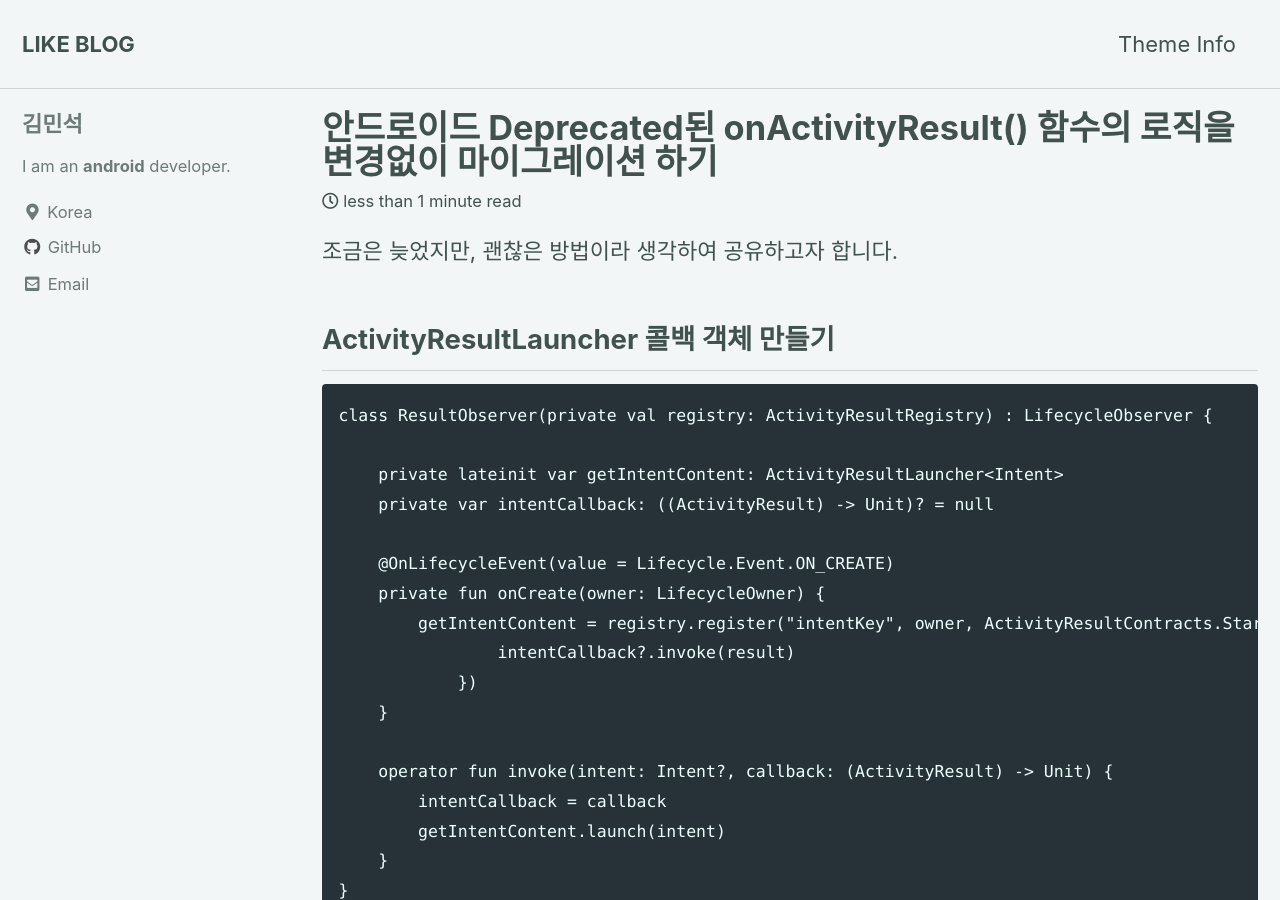
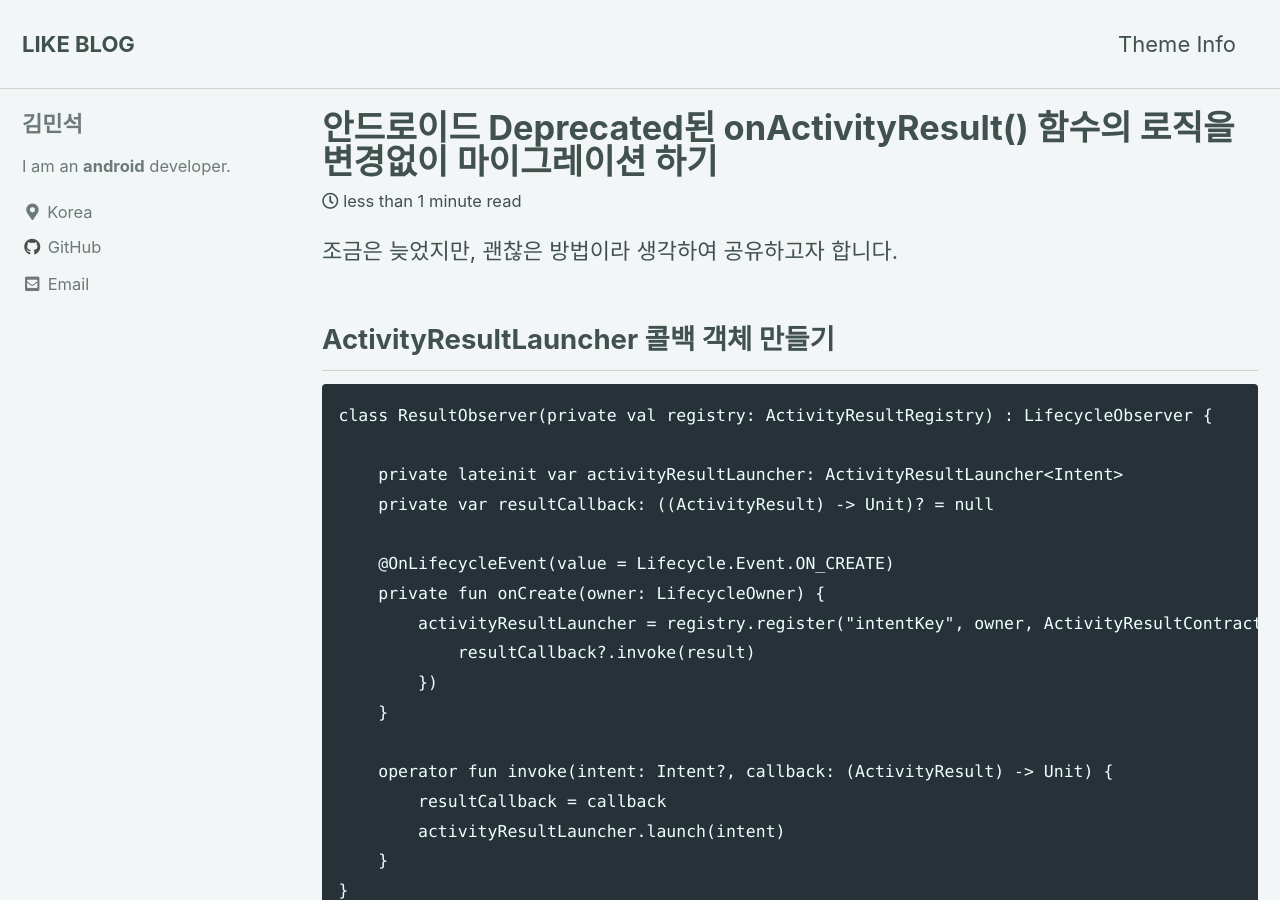
Before and after one commit to sun5066/sun5066.github.io, a Jekyll site: the page built from _posts/2021-11-12-android-activity-result.md, in a window 1280 px wide and 900 px high. Built offline with Jekyll 4.4.1, drawn with Linux system fonts in a browser that asks for light colours; cached includes are drawn as plain includes.

Commit message:
activity-result 코드수정

````diff
--- a/_posts/2021-11-12-android-activity-result.md
+++ b/_posts/2021-11-12-android-activity-result.md
@@ -11,19 +11,19 @@ categories: android
 ```
 class ResultObserver(private val registry: ActivityResultRegistry) : LifecycleObserver {
 
-    private lateinit var getIntentContent: ActivityResultLauncher<Intent>
-    private var intentCallback: ((ActivityResult) -> Unit)? = null
+    private lateinit var activityResultLauncher: ActivityResultLauncher<Intent>
+    private var resultCallback: ((ActivityResult) -> Unit)? = null
 
     @OnLifecycleEvent(value = Lifecycle.Event.ON_CREATE)
     private fun onCreate(owner: LifecycleOwner) {
-        getIntentContent = registry.register("intentKey", owner, ActivityResultContracts.StartActivityForResult(), { result ->
-                intentCallback?.invoke(result)
-            })
+        activityResultLauncher = registry.register("intentKey", owner, ActivityResultContracts.StartActivityForResult(), { result ->
+            resultCallback?.invoke(result)
+        })
     }
 
     operator fun invoke(intent: Intent?, callback: (ActivityResult) -> Unit) {
-        intentCallback = callback
-        getIntentContent.launch(intent)
+        resultCallback = callback
+        activityResultLauncher.launch(intent)
     }
 }
 ```
````
